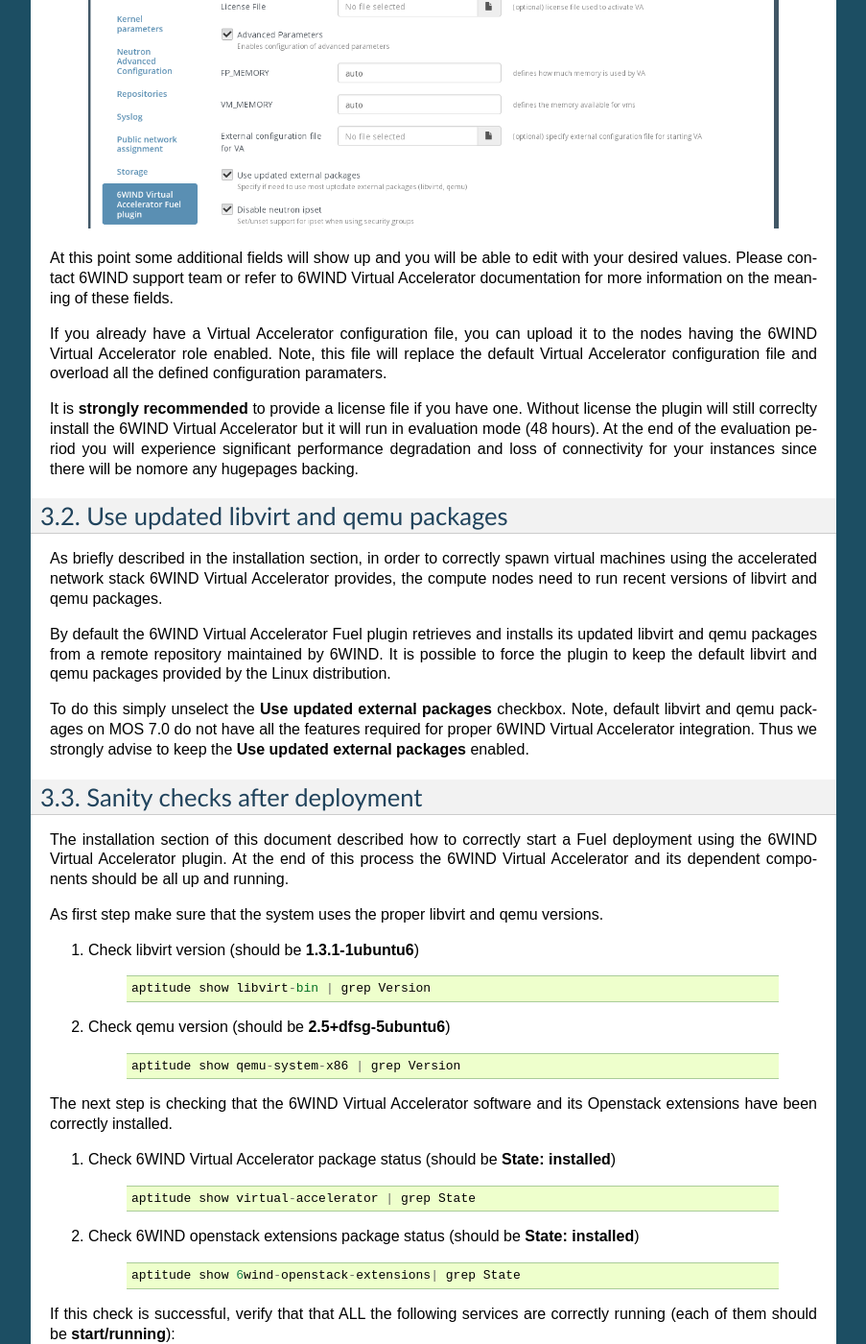
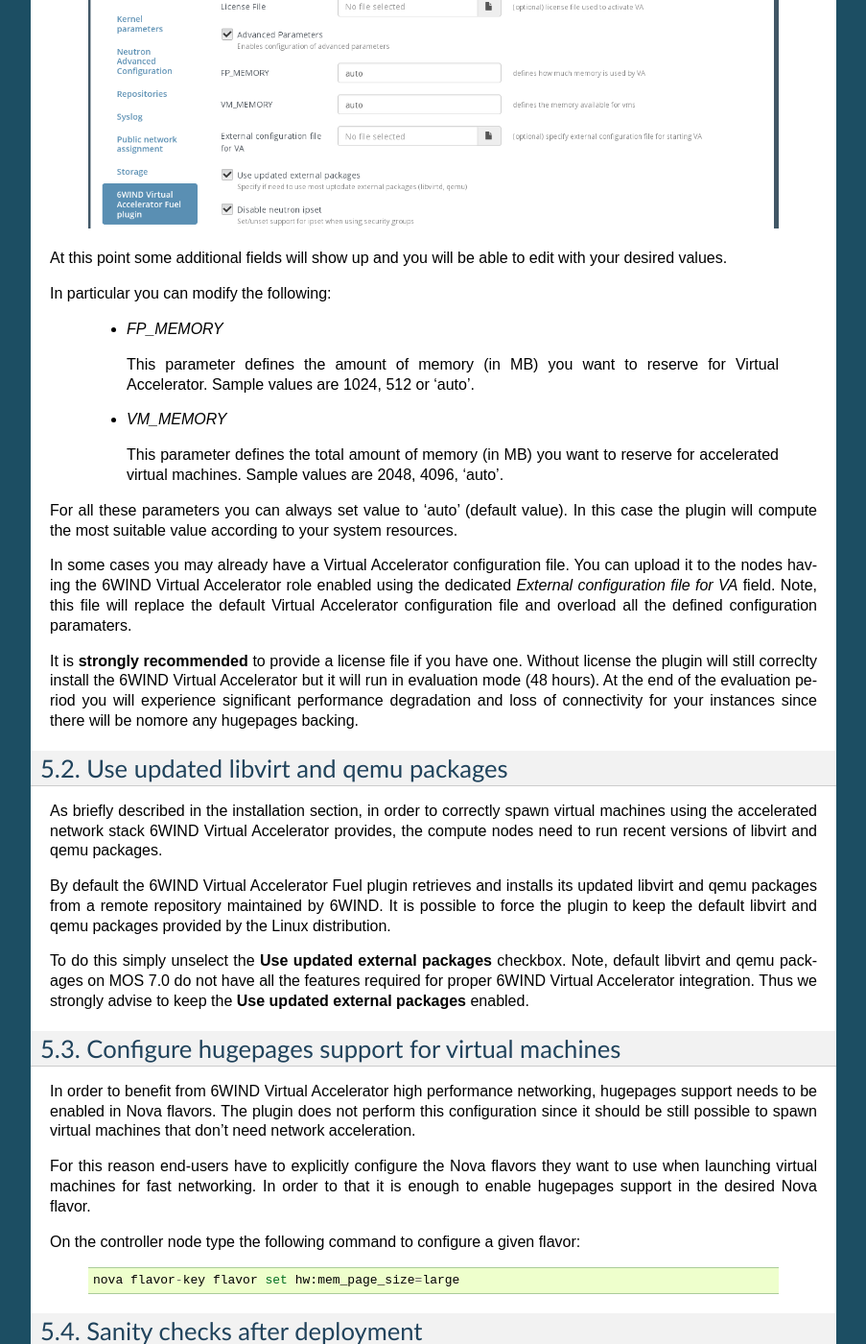
Before and after one commit to openstack-archive/fuel-plugin-6wind-virtual-accelerator, a Sphinx documentation site: the page built from doc/source/user-guide.rst, in a window 1280 px wide and 1400 px high, scrolled down 591 px. Shown: the whole window at 96% size, without its empty margins (198-1101 px from the left). Built offline with Sphinx 7.4.7, drawn with Linux system fonts in a browser that asks for light colours; some of the changed text lies outside the part shown.

Commit message:
6wind-virtual-accelerator-plugin: documentation improvements
This patch enriches documentation and adds two new sections to list both
plugin limitations and new features (compared to previous versions).

Signed-off-by: Francesco Santoro <francesco.santoro@6wind.com>

Change-Id: I13f0cf52f30a7b60492c466e9adcf5fa2bc6fa98

```diff
--- a/doc/source/index.rst
+++ b/doc/source/index.rst
@@ -8,6 +8,8 @@ Guide to the 6WIND Virtual Accelerator plugin for Fuel 7.0
     :numbered:
 
     introduction
+    new_features
+    limitations
     installation
     user-guide
     appendix
--- a/doc/source/user-guide.rst
+++ b/doc/source/user-guide.rst
@@ -28,12 +28,28 @@ in the 6WIND Virtual Accelerator Fuel plugin section in the Web UI Settings tab.
 
 At this point some additional fields will show up and you will be able to edit
 with your desired values.
-Please contact 6WIND support team or refer to 6WIND Virtual Accelerator documentation
-for more information on the meaning of these fields.
+
+In particular you can modify the following:
+
+    *  `FP_MEMORY`
+
+       This parameter defines the amount of memory (in MB) you want to reserve
+       for Virtual Accelerator. Sample values are 1024, 512 or 'auto'.
+
+    *  `VM_MEMORY`
+
+       This parameter defines the total amount of memory (in MB) you want to
+       reserve for accelerated virtual machines.
+       Sample values are 2048, 4096, 'auto'.
+
+For all these parameters you can always set value to 'auto' (default value).
+In this case the plugin will compute the most suitable value according to
+your system resources.
 
 
-If you already have a Virtual Accelerator configuration file,
-you can upload it to the nodes having the 6WIND Virtual Accelerator role enabled.
+In some cases you may already have a Virtual Accelerator configuration file.
+You can upload it to the nodes having the 6WIND Virtual Accelerator role enabled
+using the dedicated `External configuration file for VA` field.
 Note, this file will replace the default Virtual Accelerator configuration file
 and overload all the defined configuration paramaters.
 
@@ -63,6 +79,25 @@ To do this simply unselect the **Use updated external packages** checkbox.
 Note, default libvirt and qemu packages on MOS 7.0 do not have all the features
 required for proper 6WIND Virtual Accelerator integration. Thus we strongly
 advise to keep the **Use updated external packages** enabled.
+
+Configure hugepages support for virtual machines
+------------------------------------------------
+
+In order to benefit from 6WIND Virtual Accelerator high performance networking,
+hugepages support needs to be enabled in Nova flavors.
+The plugin does not perform this configuration since it should be still
+possible to spawn virtual machines that don't need network acceleration.
+
+For this reason end-users have to explicitly configure the Nova flavors they
+want to use when launching virtual machines for fast networking.
+In order to that it is enough to enable hugepages support in the desired Nova
+flavor.
+
+On the controller node type the following command to configure a given flavor:
+
+    ::
+
+        nova flavor-key flavor set hw:mem_page_size=large
 
 Sanity checks after deployment
 ------------------------------
--- a/environment_config.yaml
+++ b/environment_config.yaml
@@ -24,7 +24,7 @@ attributes:
   fp_mem:
     value: 'auto'
     label: 'FP_MEMORY'
-    description: 'defines how much memory is used by VA'
+    description: 'defines the amount of memory used by Virtual Accelerator (in MB)'
     weight: 40
     type: "text"
     restrictions:
@@ -34,7 +34,7 @@ attributes:
   vm_mem:
     value: 'auto'
     label: 'VM_MEMORY'
-    description: 'defines the memory available for vms'
+    description: 'defines the amount of memory available for accelerated vms (in MB)'
     weight: 40
     type: "text"
     restrictions:
```
Also changed, not shown: doc/source/limitations.rst (added, +7 -0 lines), doc/source/new_features.rst (added, +17 -0 lines).
